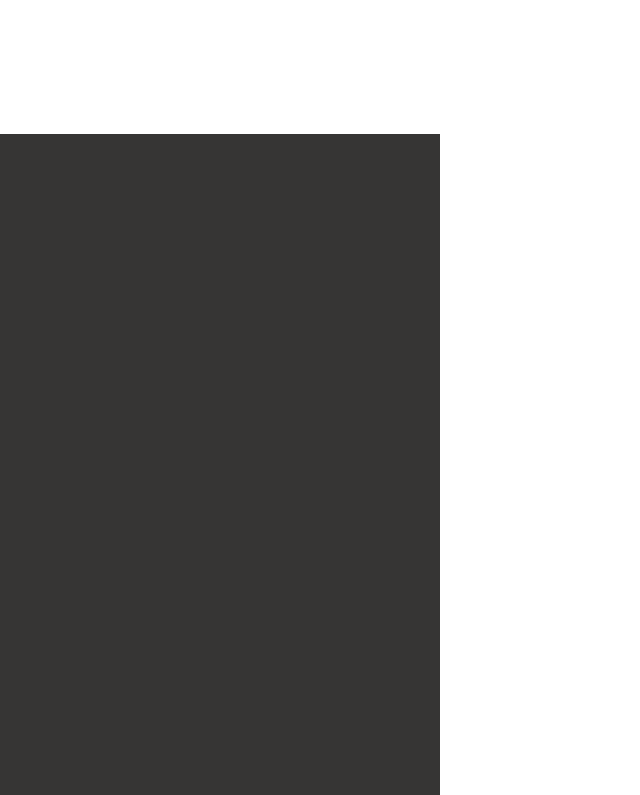
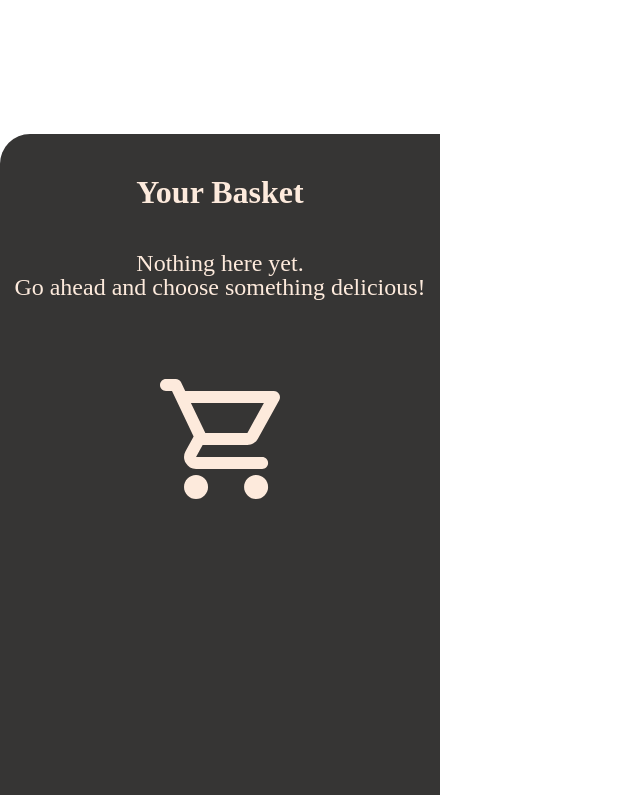
Before and after one commit to ElenaH-2026/modul-7_2026-04_bestellapp, a plain HTML site: page 2026-04_bestellapp/index.html in a window 1280 px wide. Shown: the part 1425-2220 px from the top of the page, without its empty margins (0-640 px from the left). Drawn offline with Linux system fonts and the light colour scheme; a web font is replaced by a local one.

Commit message:
css moidified and added

```diff
--- a/2026-04_bestellapp/index.html
+++ b/2026-04_bestellapp/index.html
@@ -97,12 +97,16 @@
             </div>
         </section>
 
-        <aside id="#Basket">
+        <section id="#Basket">
             <div class="basket">
-
+                <h3>Your Basket</h3>
+                <p class="p-empty-basket">Nothing here yet.<br>Go ahead and choose something delicious!</p>
+                <img class=""
+                    src="./assets/icons/shopping_cart_big.svg"
+                    alt="Einkaufswagen-Icon">
             </div>
 
-        </aside>
+        </section>
     </main>
     <footer class="wrapper">
         <div class="footer-container">
--- a/2026-04_bestellapp/style.css
+++ b/2026-04_bestellapp/style.css
@@ -44,6 +44,8 @@ h3 {
   color: var(--color-light);
   font-size: 32px;
   font-weight: 700;
+  margin-block-start: 40px;
+  margin-block-end: 40px;
 }
 
 .rating {
--- a/2026-04_bestellapp/styles/basket.css
+++ b/2026-04_bestellapp/styles/basket.css
@@ -1,5 +1,18 @@
 .basket {
     background-color: var(--color-second);
+    color: var(--color-light);
+    text-align: center;
+    display: flex;
+    flex-direction: column;
+    align-items: center;
+    border-radius: 30px 0 0 30px;
     width: 440px;
     height: 800px;
 }
+
+.p-empty-basket {
+    font-size: 24px;
+    font-weight: 500;
+    margin-block-start: 0;
+    margin-block-end: 80px;
+}
```
